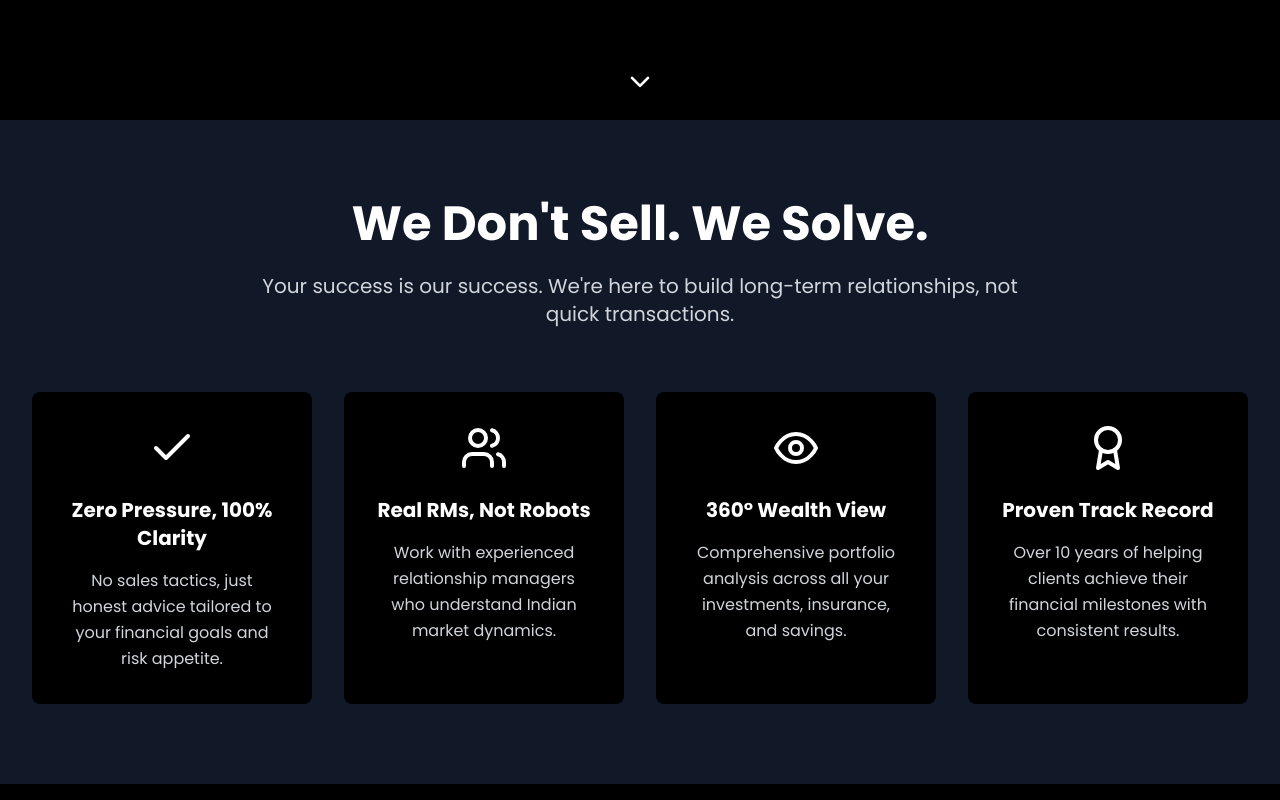
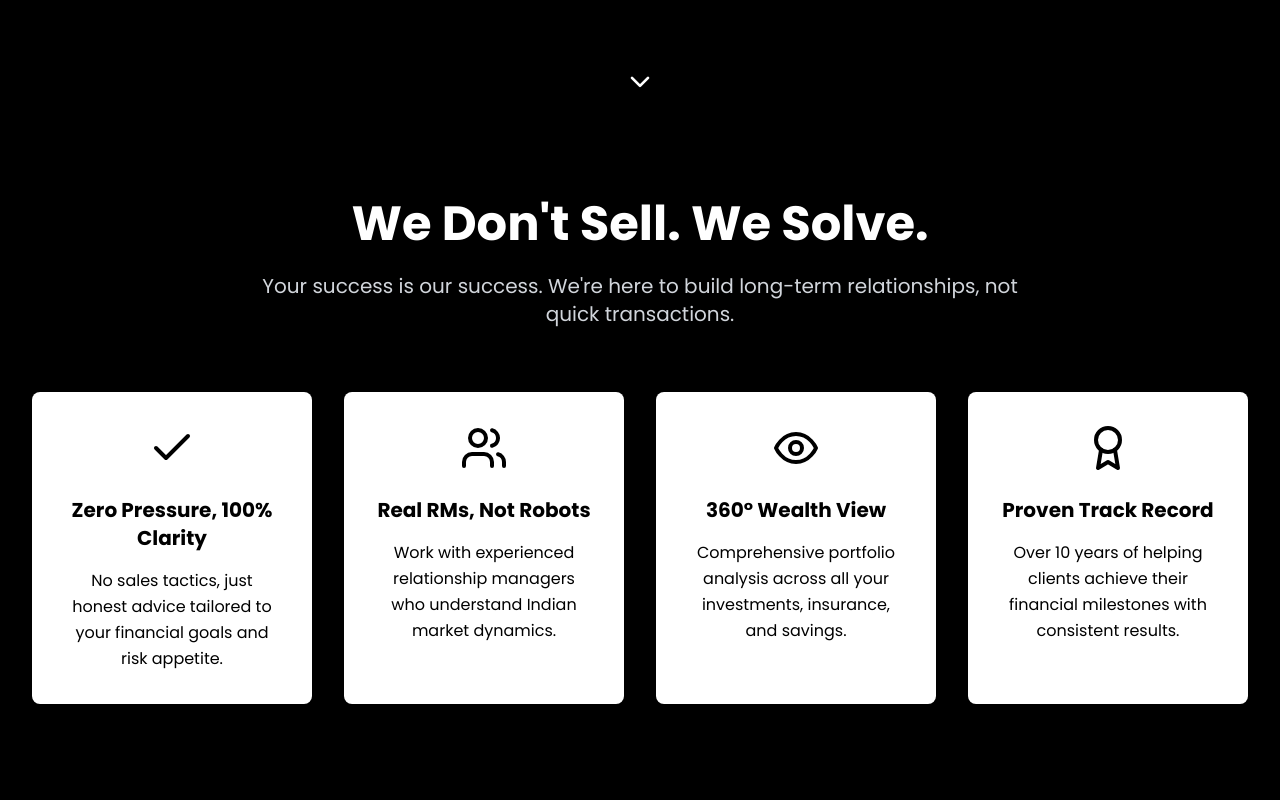
Before and after one commit to Abhishekrgadad/WealthwiseReact, a React (Vite) app in the folder Wealth/: page / in a window 1280 px wide. Shown: the part 680-1480 px from the top of the page. Built offline with nearby package versions, Linux system fonts and the light colour scheme.

Commit message:
updated WhyUs.tsx

```diff
--- a/Wealth/src/components/sections/WhyUs.tsx
+++ b/Wealth/src/components/sections/WhyUs.tsx
@@ -27,7 +27,7 @@ const WhyUs = () => {
   ];
 
   return (
-    <section id="why-us" className="py-20 bg-gray-900 font-poppins">
+    <section id="why-us" className="py-20 bg-black font-poppins">
       <div className="max-w-7xl mx-auto px-4 sm:px-6 lg:px-8">
         <motion.div
           initial={{ opacity: 0, y: 50 }}
@@ -51,15 +51,15 @@ const WhyUs = () => {
               whileInView={{ opacity: 1, scale: 1 }}
               transition={{ duration: 0.6, delay: index * 0.1 }}
               whileHover={{ scale: 1.05 }}
-              className="bg-black p-8 text-center group cursor-pointer rounded-lg transition-all duration-300"
+              className="bg-white p-8 text-center group cursor-pointer rounded-lg transition-all duration-200"
             >
               <div className="mb-6">
-                <value.icon size={48} className="mx-auto text-white" />
+                <value.icon size={48} className="mx-auto text-black" />
               </div>
-              <h3 className="text-xl font-bold text-white mb-4">
+              <h3 className="text-xl font-bold text-black mb-4">
                 {value.title}
               </h3>
-              <p className="text-gray-300 leading-relaxed">
+              <p className="text-black leading-relaxed">
                 {value.description}
               </p>
             </motion.div>
```
